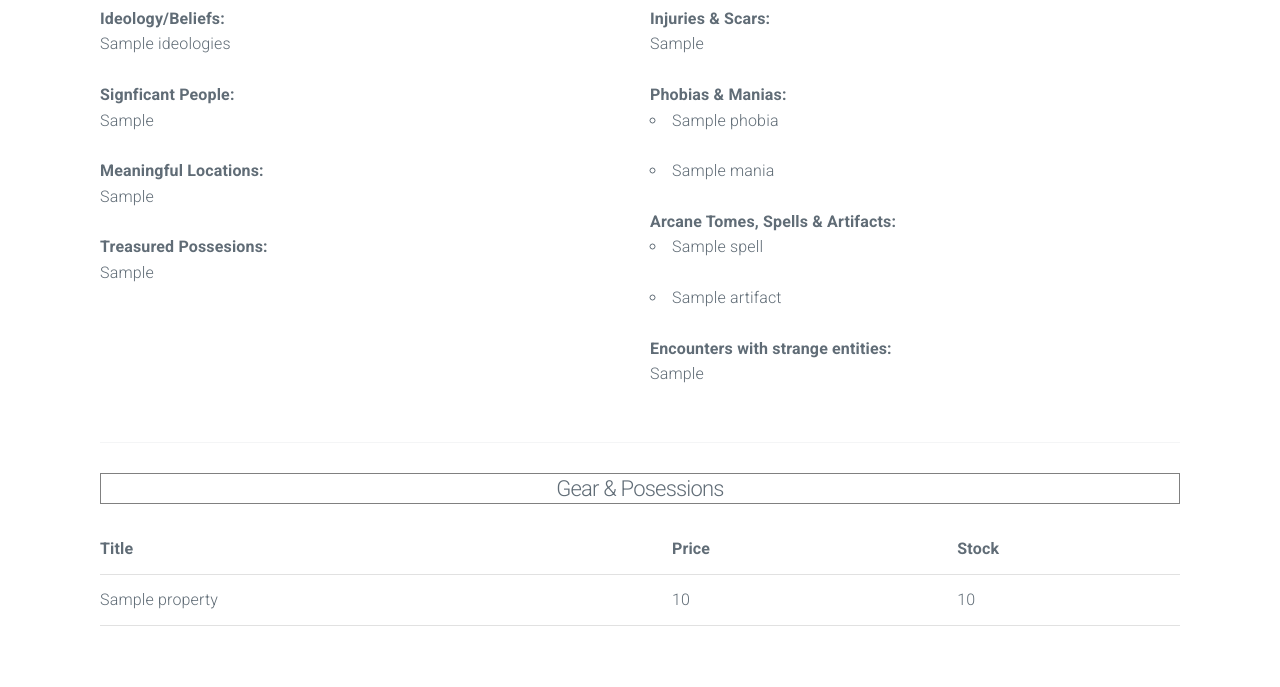
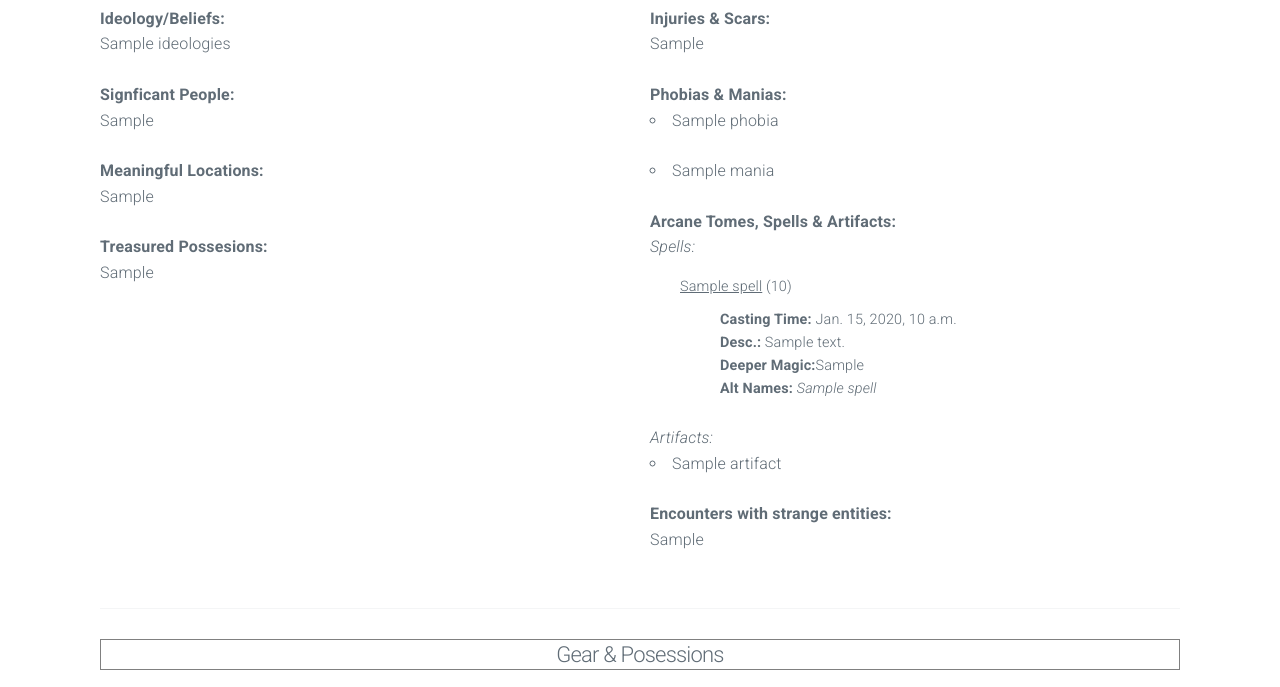
Before and after one commit to 0x-owl/bos-b, a Django app: template coc/creator/templates/character_sheet.html in a window 1280 px wide. Shown: the part 1430-2117 px from the top of the page. Before the commit the page ends 2056 px from the top, so only its background shows below. Run offline with Django 3.2, Linux system fonts and the light colour scheme; the template is opened without the code that fills it: most values are stand-ins (such as "Sample title", 1, 10 or a date in 2020); parts of the project's set-up code (start-up, migrations or seed data) failed here and were passed over.

Commit message:
Add spells for lucky investigator

```diff
--- a/coc/creator/templates/inv_backstory.html
+++ b/coc/creator/templates/inv_backstory.html
@@ -28,12 +28,25 @@
             <li>{{mania}}</li>
             {% endfor %}
         </ul>
-        <b>Arcane Tomes, Spells & Artifacts:</b>
-        <ul>
+        <span><b>Arcane Tomes, Spells & Artifacts:</b></span><br>
+        <span><i>Spells:</i></span>
+        <ul style="list-style-type: none;">
             {% for spell in res.arcane.spells %}
-            <li>{{spell}}</li>
+            <li>
+                <dl>
+                    <dt><u>{{spell.spell.name}}</u> ({{spell.spell.cost}})</dt>
+                    <dd>
+                        <span><b>Casting Time:</b></span> {{spell.spell.casting_time}}<br>
+                        <span><b>Desc.:</b></span> {{spell.spell.description}}<br>
+                        <span><b>Deeper Magic:</b></span>{{spell.spell.deeper_magic}}<br>
+                        <span><b>Alt Names:</b></span> <i>{{spell.spell.alternative_names}}</i>
+                    </dd>
+
+                </dl>
+            </li>
             {% endfor %}
         </ul>
+        <span><i>Artifacts:</i></span>
         <ul>
             {% for artifact in res.arcane.artifacts %}
             <li>{{artifact}}</li>
```
Also changed, not shown: coc/creator/helpers/random_investigator.py (+12 -1 lines).
